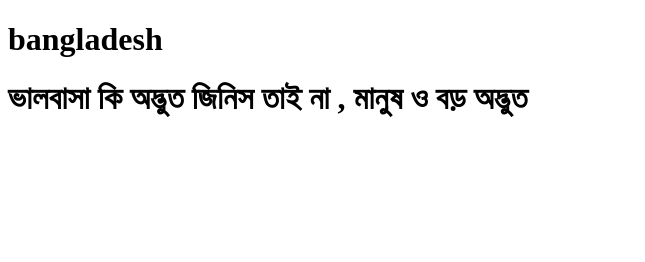
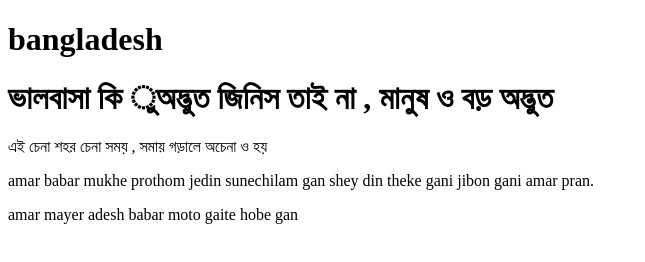
Before and after one commit to jahidhassanmunna/my-portfolio, a plain HTML site: page index.html in a window 1280 px wide. Shown: the whole page, without its empty margins (0-645 px from the left). Drawn offline with Linux system fonts and the light colour scheme.

Commit message:
its code man

```diff
--- a/index.html
+++ b/index.html
@@ -5,6 +5,9 @@
     </title>
     <body>
         <h1>bangladesh</h1>
-        <h1>ভালবাসা কি অদ্ভুত জিনিস তাই না , মানুষ  ও বড় অদ্ভুত</h1>
+        <h1>ভালবাসা কি ুঅদ্ভুত জিনিস তাই না , মানুষ  ও বড় অদ্ভুত</h1>
+        <p>এই চেনা শহর চেনা সময় , সমায় গড়ালে অচেনা ও হয়</p>
+        <p> amar babar mukhe prothom jedin sunechilam gan shey din theke gani jibon gani amar pran.</p>
+        <p>amar mayer adesh babar moto gaite hobe gan</p>
     </body>
 </html>
```
